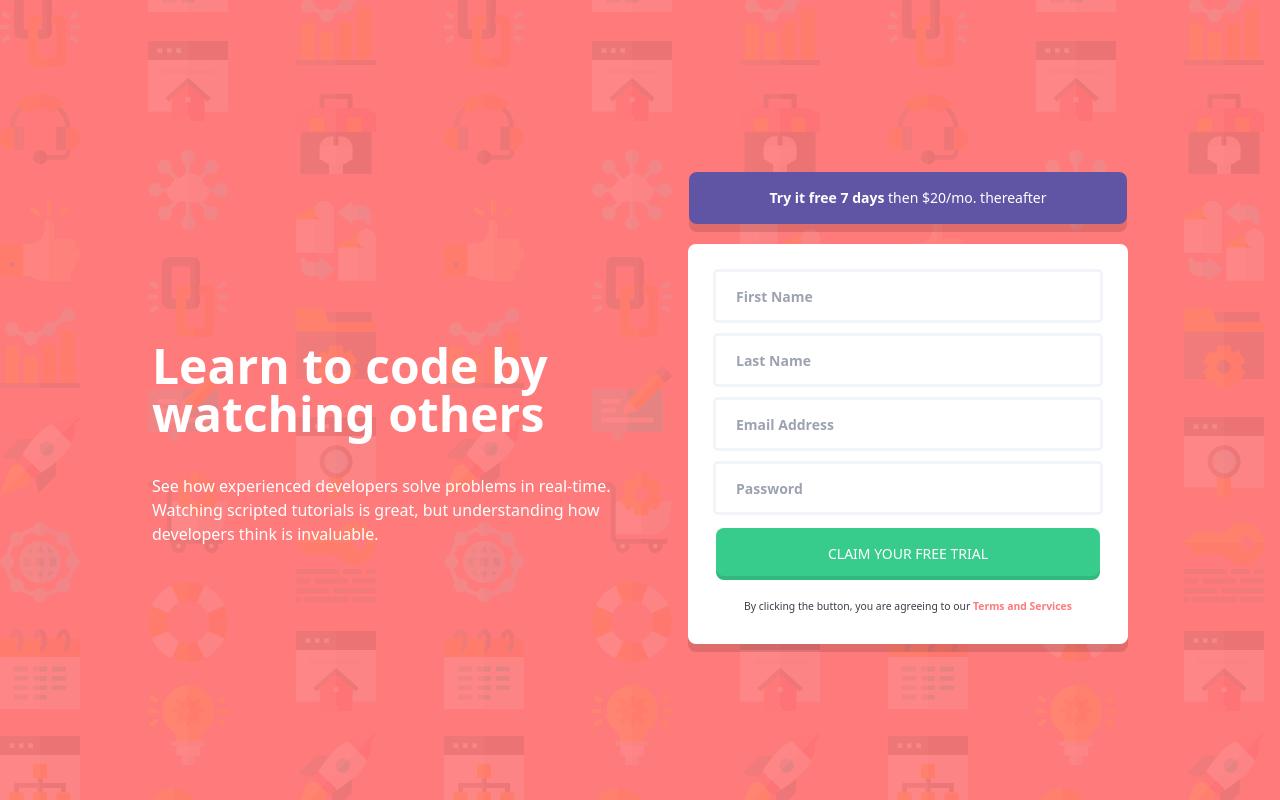
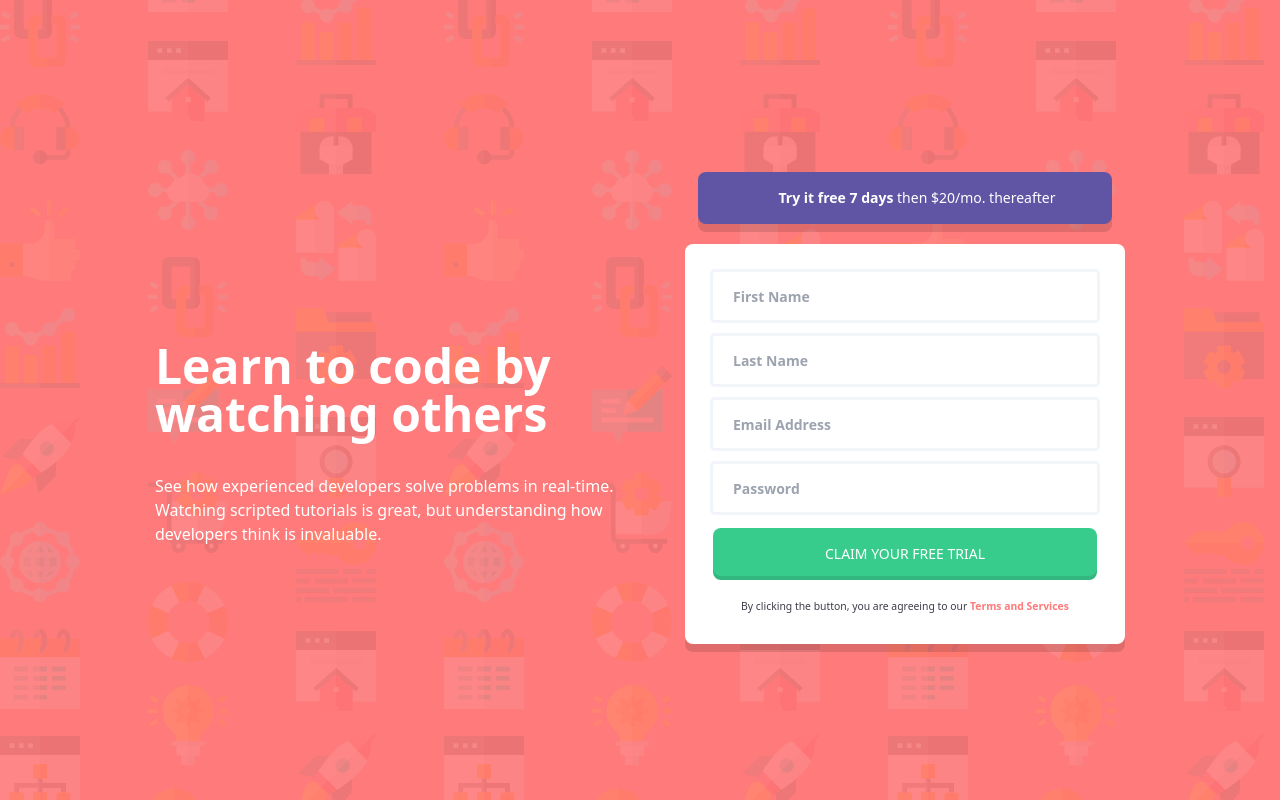
Before and after one commit to Mike-Dave/intro-component-with-signup-form, a website: page index.html in a window 1280 px wide. Drawn offline with Linux system fonts and the light colour scheme.

```diff
--- a/index.html
+++ b/index.html
@@ -21,7 +21,9 @@
   <body
     class="container mx-auto bg-red bg-[url('../images/bg-intro-mobile.png')] md:bg-[url('../images/bg-intro-desktop.png')]"
   >
-    <main class="flex flex-col md:flex-row items-center min-h-screen">
+    <main
+      class="flex flex-col md:flex-row items-center justify-center min-h-screen"
+    >
       <!-- FIRST SECTION AREA -->
       <section id="first-section" class="leading-6 text-center mb-6 text-white">
         <h1
@@ -30,7 +32,7 @@
           Learn to code by <span class="block">watching others</span>
         </h1>
         <p
-          class="m-4 px-3 text-lg md:text-left md:px-0 md:pr-7 md:pt-7 md:m-0 md:text-base"
+          class="m-4 px-3 text-lg md:text-left md:px-0 md:pr-7 md:pt-7 md:m-0 md:text-base max-w-[530px]"
         >
           See how experienced developers solve problems in real-time. Watching
           scripted tutorials is great, but understanding how developers think is
@@ -45,7 +47,7 @@
       >
         <div class="pt-4">
           <p
-            class="p-4 pr-20 pl-20 text-center bg-blue rounded-lg text-sm text-white md:pr-18 md:mx- box-shadow"
+            class="p-4 pr-20 pl-20 text-center bg-blue rounded-lg text-sm text-white md:pr-18 md:mx- box-shadow lg:pr-14"
           >
             <span class="font-bold">Try it free 7 days</span> then
             <span class="block md:inline">$20/mo. thereafter</span>
```
Also changed, not shown: public/output.css.
